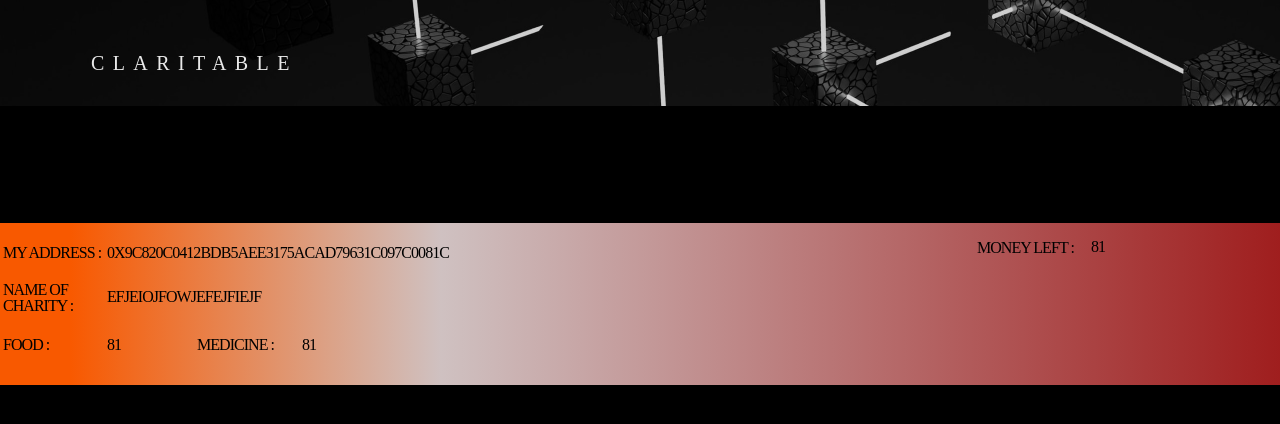
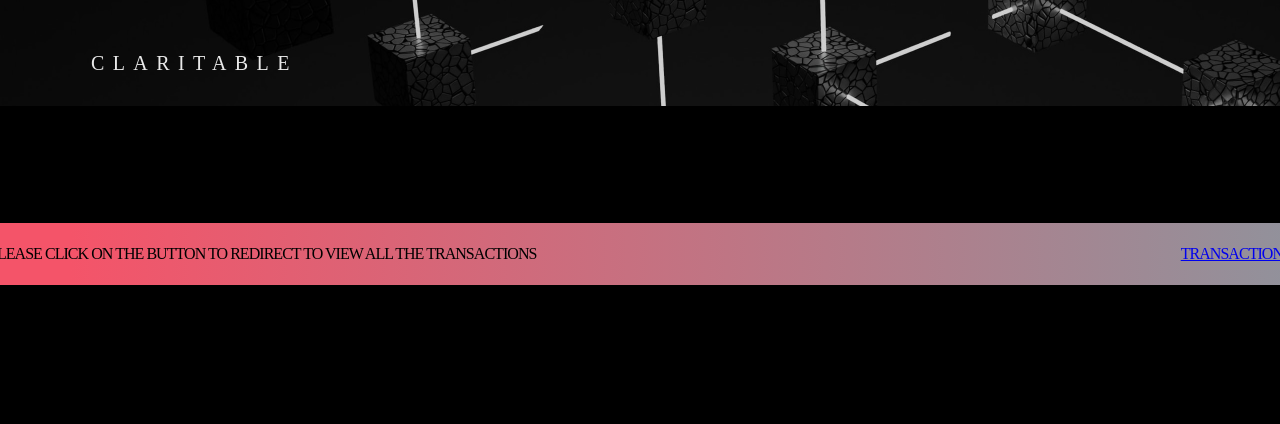
Before and after one commit to tortsBsus/Claritable, a React (Create React App) app in the folder frontend/: page /transparent in a window 1280 px wide. Shown: the top 424 px of the page. Built offline with nearby package versions, Linux system fonts and the light colour scheme; a web font is replaced by a local one.

Commit message:
transactions

```diff
--- a/frontend/package.json
+++ b/frontend/package.json
@@ -10,6 +10,7 @@
         "@types/node": "^16.11.14",
         "@types/react": "^17.0.37",
         "@types/react-dom": "^17.0.11",
+        "ethers": "^5.6.9",
         "react": "^17.0.2",
         "react-bootstrap": "^2.4.0",
         "react-dom": "^17.0.2",
--- a/frontend/src/Charities.tsx
+++ b/frontend/src/Charities.tsx
@@ -70,7 +70,7 @@ export const Charities: FunctionComponent = () => {
       <div className={styles.cARD1Div}>
         <div className={styles.frameDiv1}>
           <div className={styles.rectangleDiv}>
-            <input
+            <input className={styles.input}
               type="number"
               min="1"
               value={num}
@@ -90,7 +90,7 @@ export const Charities: FunctionComponent = () => {
           <div className={styles.frameDiv3}>
             <div className={styles.rectangleDiv1} />
             <div className={styles.rectangleDiv}>
-              <input
+              <input className={styles.input}
                 type="number"
                 min="1"
                 value={num1}
@@ -109,7 +109,7 @@ export const Charities: FunctionComponent = () => {
         <div className={styles.frameDiv2}>
           <div className={styles.frameDiv3}>
             <div className={styles.rectangleDiv}>
-              <input
+              <input className={styles.input}
                 type="number"
                 min="1"
                 value={num2}
--- a/frontend/src/Transparent.tsx
+++ b/frontend/src/Transparent.tsx
@@ -29,22 +29,13 @@ export const Transparent: FunctionComponent = () => {
           CHARITY
         </div>
         <div className={styles.tRACKDiv}>TRACK</div>
+
       </div>
-      <div className={styles.trackdiv}>
-        <div className={styles.myAddress}>My Address :</div>
-        <div className={styles.nameOfCharity}>Name of charity :</div>
-        <div className={styles.fOODDiv}>FOOD :</div>
-        <div className={styles.mEDICINEDiv}>MEDICINE :</div>
-        <div className={styles.moneyLEFT}>Money LEFT :</div>
-        <div className={styles.x9c820c0412BDB5aee3175ACad7963Div}>
-          0x9c820c0412BDB5aee3175ACad79631C097C0081C
-        </div>
-        <div className={styles.eFJEIOJFOWJEFEJFIEJFDiv}>
-          EFJEIOJFOWJEFEJFIEJF
-        </div>
-        <div className={styles.div}>81</div>
-        <div className={styles.div1}>81</div>
-        <div className={styles.div2}>81</div>
+      <div className={styles.trackdiv} style={{  justifyContent: "space-between" }}>
+       Please click on the button  to redirect to view all the transactions
+       <a href="https://rinkeby.etherscan.io/address/0x7013C014bDec413cD873e97740F58E2Ba821Af70" target="_blank" rel="noreferrer">
+                  TRANSACTIONS
+        </a>
       </div>
     </div>
   );
--- a/frontend/src/css/Charities.module.css
+++ b/frontend/src/css/Charities.module.css
@@ -136,6 +136,11 @@
   align-items: center;
   width: 390px;
 }
+.input {
+   position: relative;
+    top: 80px;
+    height: 20px;
+}
 .cARD2Div,
 .frameDiv2 {
   position: absolute;
--- a/frontend/src/css/Transparent.module.css
+++ b/frontend/src/css/Transparent.module.css
@@ -159,12 +159,17 @@
   left: calc(50% - 651px);
   background: linear-gradient(
     90.07deg,
-    #f85900 6.28%,
-    #cfc1c1 34.72%,
-    rgba(212, 37, 37, 0.75)
+    #f45469 6.28%,
+
+    rgba(194, 194, 207, 0.75)
   );
+  letter-spacing: -0.06em;
+  line-height: 97%;
+  text-transform: uppercase;
+  display: flex;
+  align-items: center;
   width: 1302px;
-  height: 162px;
+  height: 62px;
   font-size: 16px;
   color: #000;
   font-family: Federo;
```
Also changed, not shown: 1 other file (tests, documents, lock files or other folders).
